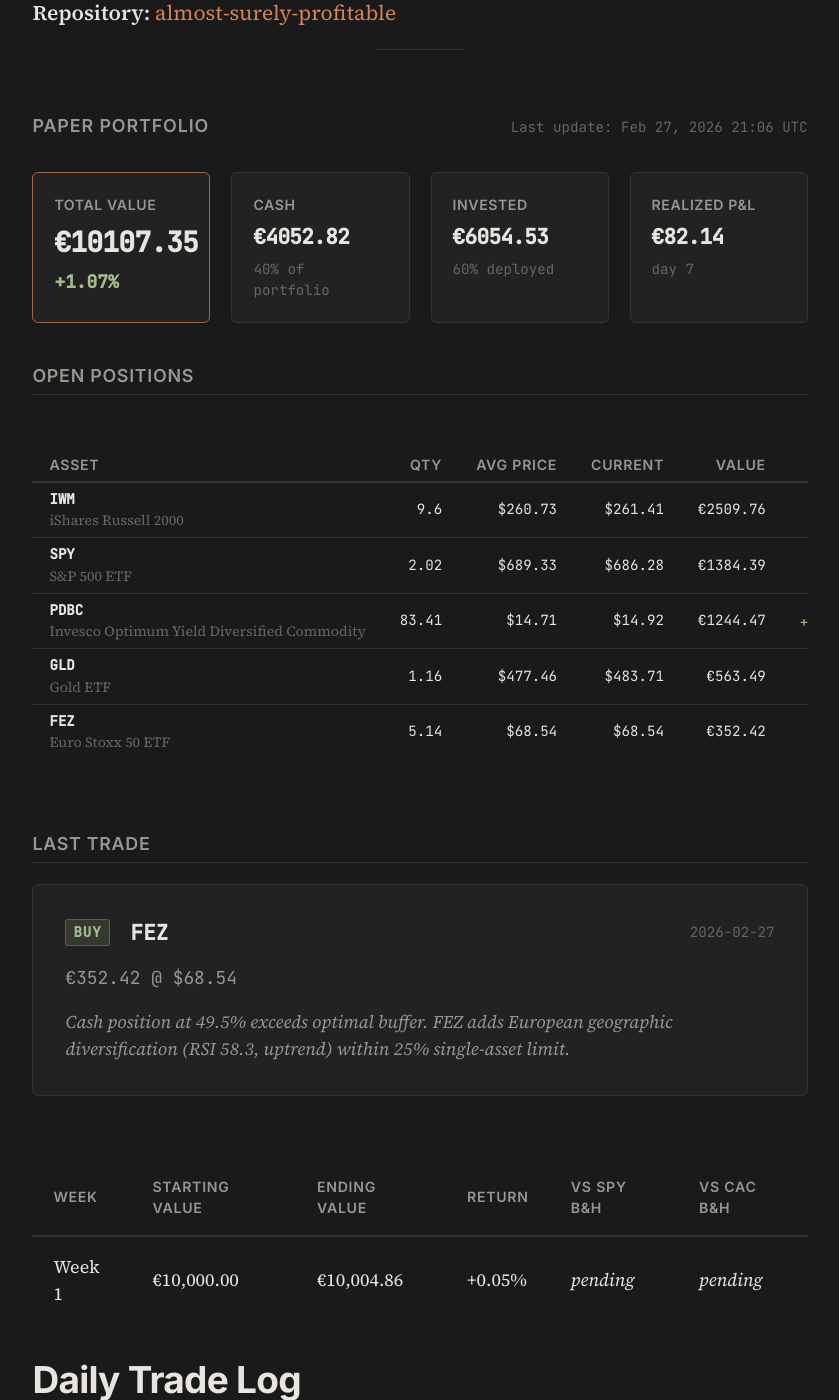
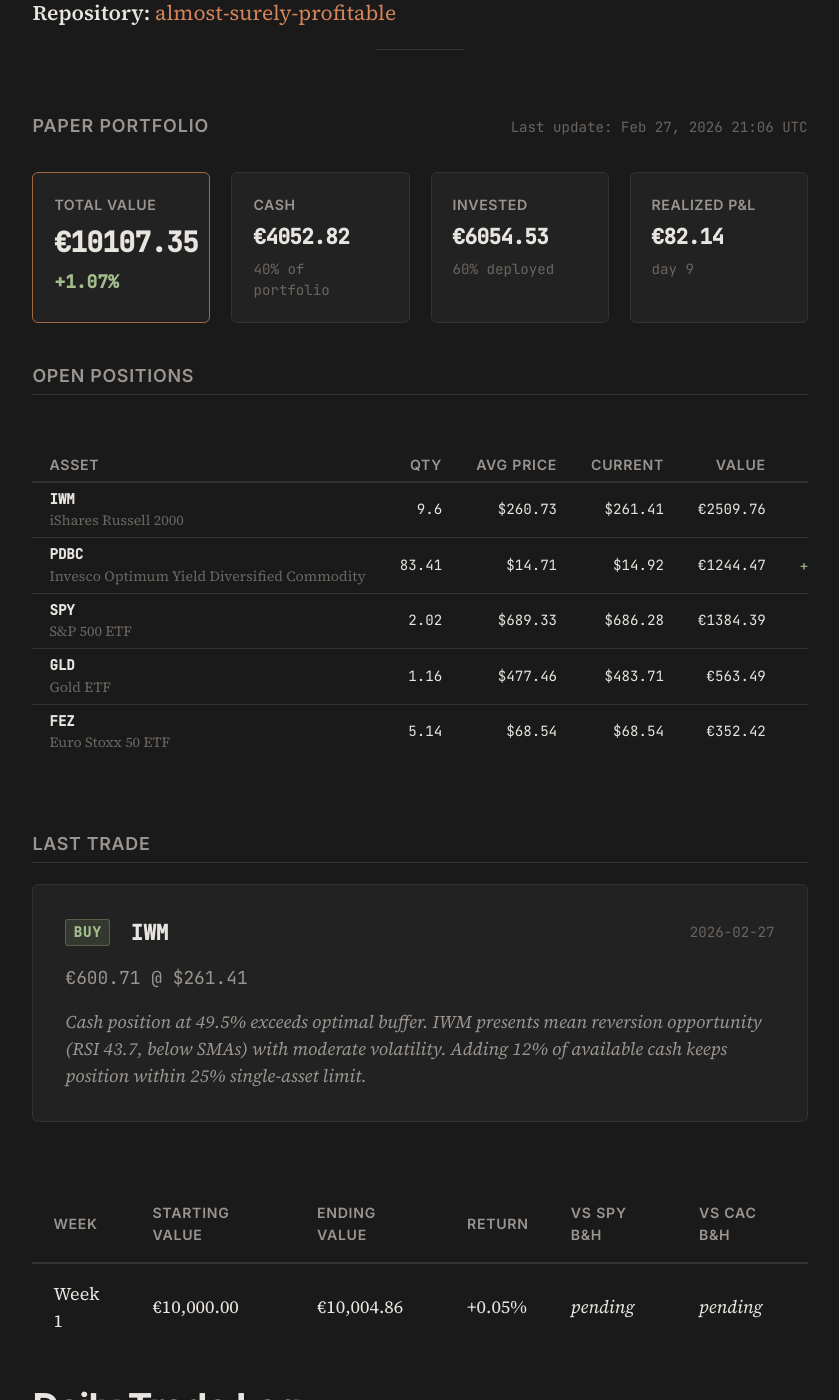
Before and after one commit to Alm0stSurely/alm0stsurely.github.io, a Jekyll site: the page built from trading.md, in a window 1280 px wide and 1400 px high, scrolled down 996 px. Shown: the whole window, without its empty margins (220-1059 px from the left). Built offline with Jekyll 4.4.1, drawn with Linux system fonts in a browser that asks for light colours.

```diff
--- a/_data/portfolio.json
+++ b/_data/portfolio.json
@@ -5,7 +5,7 @@
   "total_value": 10107.35,
   "total_return_pct": 1.07,
   "total_realized_pnl": 82.14,
-  "days_active": 7,
+  "days_active": 9,
   "positions": [
     {
       "ticker": "IWM",
@@ -19,6 +19,17 @@
       "allocation_pct": 24.83
     },
     {
+      "ticker": "PDBC",
+      "name": "Invesco Optimum Yield Diversified Commodity",
+      "quantity": 83.41,
+      "avg_price": 14.71,
+      "current_price": 14.92,
+      "market_value": 1244.47,
+      "pnl": 17.52,
+      "pnl_pct": 1.43,
+      "allocation_pct": 12.31
+    },
+    {
       "ticker": "SPY",
       "name": "S&P 500 ETF",
       "quantity": 2.02,
@@ -28,17 +39,6 @@
       "pnl": -6.15,
       "pnl_pct": -0.44,
       "allocation_pct": 13.70
-    },
-    {
-      "ticker": "PDBC",
-      "name": "Invesco Optimum Yield Diversified Commodity",
-      "quantity": 83.41,
-      "avg_price": 14.71,
-      "current_price": 14.92,
-      "market_value": 1244.47,
-      "pnl": 17.52,
-      "pnl_pct": 1.43,
-      "allocation_pct": 12.31
     },
     {
       "ticker": "GLD",
@@ -65,10 +65,10 @@
   ],
   "last_trade": {
     "date": "2026-02-27",
-    "ticker": "FEZ",
+    "ticker": "IWM",
     "action": "buy",
-    "price": 68.54,
-    "amount": 352.42,
-    "reasoning": "Cash position at 49.5% exceeds optimal buffer. FEZ adds European geographic diversification (RSI 58.3, uptrend) within 25% single-asset limit."
+    "price": 261.41,
+    "amount": 600.71,
+    "reasoning": "Cash position at 49.5% exceeds optimal buffer. IWM presents mean reversion opportunity (RSI 43.7, below SMAs) with moderate volatility. Adding 12% of available cash keeps position within 25% single-asset limit."
   }
 }
```
Also changed, not shown: _posts/2026-03-02-the-build-tax-hidden-friction.md (added, +129 -0 lines).
